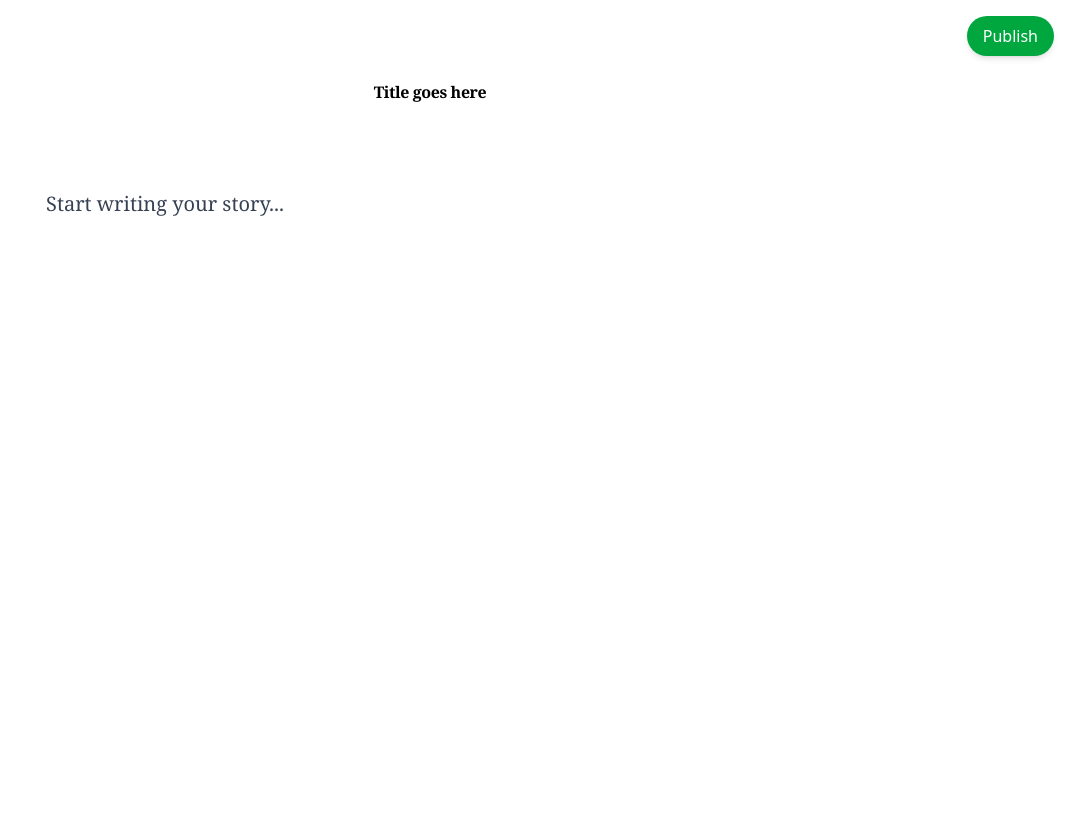
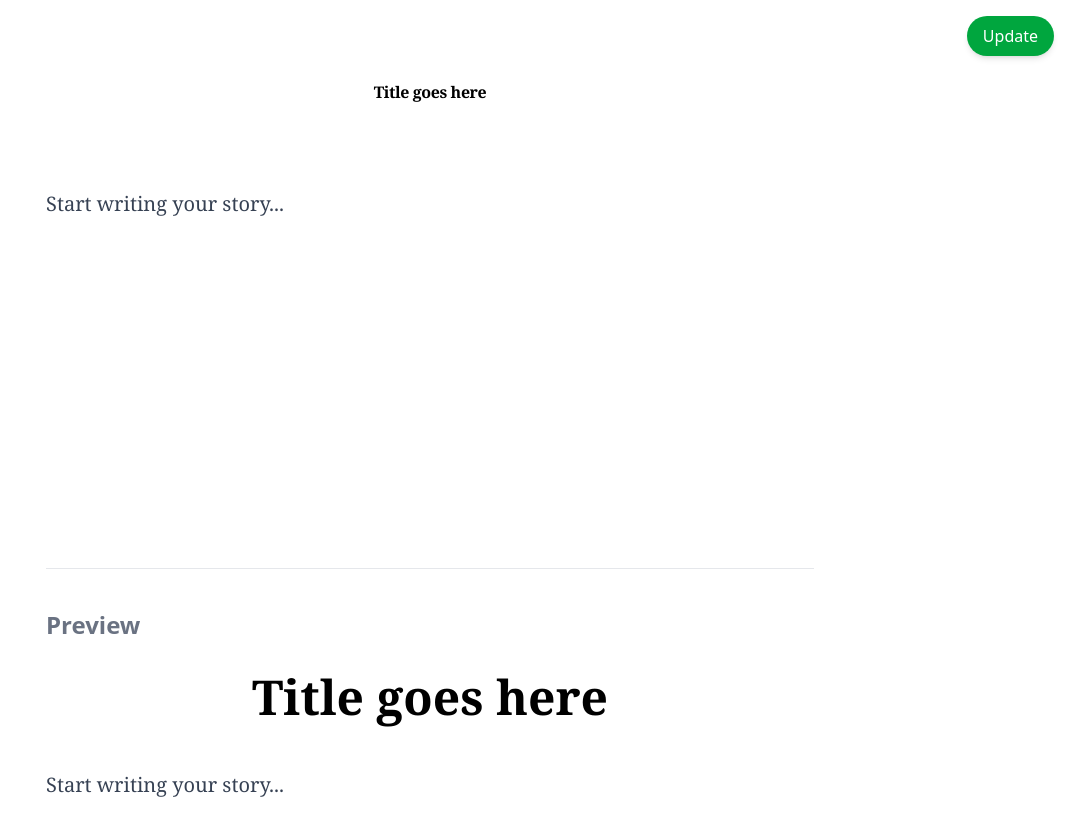
Before and after one commit to Mohfazam/Normal, a React (Vite) app in the folder Frontend/: page / in a window 1280 px wide. Shown: the top 836 px of the page, without its empty margins (210-1280 px from the left). Before the commit the page ends 800 px from the top, so only its background shows below. Built offline with nearby package versions, Linux system fonts and the light colour scheme.

Commit message:
Text Editor 5

```diff
--- a/Frontend/src/Components/TextEditor.tsx
+++ b/Frontend/src/Components/TextEditor.tsx
@@ -10,19 +10,27 @@ import OrderedList from '@tiptap/extension-ordered-list'
 import Blockquote from '@tiptap/extension-blockquote'
 import Code from '@tiptap/extension-code'
 import CodeBlockLowlight from '@tiptap/extension-code-block-lowlight'
-import { useState } from 'react'
+import { useState, useEffect } from 'react'
 import { common, createLowlight } from 'lowlight'
 
 const lowlight = createLowlight(common)
 
 interface TextEditorProps {
-  Editable: boolean;
+  editable: boolean;
+  initialTitle?: string;
+  initialBody?: string;
+  onSave: (content: { title: string; body: string }) => void;
 }
 
-export const TextEditor = ({ Editable }: TextEditorProps) => {
+export const TextEditor = ({
+  editable,
+  initialTitle = '<h1>Title goes here</h1>',
+  initialBody = '<p>Start writing your story...</p>',
+  onSave
+}: TextEditorProps) => {
   const [content, setContent] = useState({
-    title: '',
-    body: '',
+    title: initialTitle,
+    body: initialBody,
   })
 
   const headingEditor = useEditor({
@@ -41,8 +49,8 @@ export const TextEditor = ({ Editable }: TextEditorProps) => {
         HTMLAttributes: { class: 'text-green-600 hover:underline' }
       }),
     ],
-    content: '<h1>Title goes here</h1>',
-    editable: Editable,
+    content: initialTitle,
+    editable: editable,
     editorProps: {
       attributes: {
         class: 'focus:outline-none',
@@ -86,8 +94,8 @@ export const TextEditor = ({ Editable }: TextEditorProps) => {
       }),
       Underline,
     ],
-    content: '<p>Start writing your story...</p>',
-    editable: Editable,
+    content: initialBody,
+    editable: editable,
     editorProps: {
       attributes: {
         class: 'focus:outline-none',
@@ -95,12 +103,24 @@ export const TextEditor = ({ Editable }: TextEditorProps) => {
     },
   })
 
+  // Update editors when initial content changes (e.g., after fetching from API)
+  useEffect(() => {
+    if (headingEditor && initialTitle) {
+      headingEditor.commands.setContent(initialTitle)
+    }
+    if (bodyEditor && initialBody) {
+      bodyEditor.commands.setContent(initialBody)
+    }
+  }, [initialTitle, initialBody, headingEditor, bodyEditor])
+
   const handleSave = () => {
     if (headingEditor && bodyEditor) {
-      setContent({
+      const newContent = {
         title: headingEditor.getHTML(),
         body: bodyEditor.getHTML(),
-      })
+      }
+      setContent(newContent)
+      onSave(newContent)
     }
   }
 
@@ -115,7 +135,6 @@ export const TextEditor = ({ Editable }: TextEditorProps) => {
         zIndex: 999,
       }}
       shouldShow={({ editor }) => {
-        // Only show bubble menu when there's text selected
         return editor.view.state.selection.content().size > 0
       }}
     >
@@ -125,9 +144,7 @@ export const TextEditor = ({ Editable }: TextEditorProps) => {
           { label: 'Italic', command: 'toggleItalic', icon: 'I' },
           { label: 'Underline', command: 'toggleUnderline', icon: 'U' },
           ...(isTitle ? [] : [
-            { label: 'H1', command: 'toggleHeading', args: [{ level: 1 }], icon: 'H1' },
             { label: 'H2', command: 'toggleHeading', args: [{ level: 2 }], icon: 'H2' },
-            { label: 'H3', command: 'toggleHeading', args: [{ level: 3 }], icon: 'H3' }
           ]),
           ...(isTitle ? [] : [
             { label: 'Quote', command: 'toggleBlockquote', icon: '❝' },
@@ -137,24 +154,15 @@ export const TextEditor = ({ Editable }: TextEditorProps) => {
         ].map(({ label, command, args = [], icon }) => {
           let isActive = false;
 
-          // Special handling for heading activation check
           if (command === 'toggleHeading') {
             isActive = editor.isActive('heading', { level: args[0]?.level || 2 });
-          }
-          // Special handling for blockquote
-          else if (command === 'toggleBlockquote') {
+          } else if (command === 'toggleBlockquote') {
             isActive = editor.isActive('blockquote');
-          }
-          // Special handling for bullet list
-          else if (command === 'toggleBulletList') {
+          } else if (command === 'toggleBulletList') {
             isActive = editor.isActive('bulletList');
-          }
-          // Special handling for code block
-          else if (command === 'toggleCodeBlock') {
+          } else if (command === 'toggleCodeBlock') {
             isActive = editor.isActive('codeBlock');
-          }
-          // Default activation check
-          else {
+          } else {
             const baseCommand = command.replace('toggle', '').toLowerCase();
             isActive = editor.isActive(baseCommand);
           }
@@ -178,13 +186,13 @@ export const TextEditor = ({ Editable }: TextEditorProps) => {
 
   return (
     <div className="max-w-3xl mx-auto pb-20">
-      {/* Fixed publish button */}
+      {/* Fixed publish/update button */}
       <div className="fixed top-4 right-4 z-10">
         <button
           onClick={handleSave}
           className="px-4 py-2 bg-green-600 text-white rounded-full hover:bg-green-700 transition shadow-md"
         >
-          Publish
+          {initialTitle ? 'Update' : 'Publish'}
         </button>
       </div>
 
@@ -206,11 +214,10 @@ export const TextEditor = ({ Editable }: TextEditorProps) => {
         />
       </div>
 
-      {/* Preview section - styled like Medium articles */}
-      {content.title || content.body ? (
+      {/* Preview section */}
+      {(content.title || content.body) && (
         <div className="mt-20 pt-10 border-t border-gray-200">
           <h3 className="text-2xl font-bold mb-8 text-gray-500">Preview</h3>
-
           <div className="prose max-w-none prose-lg mx-auto">
             <div
               className="font-serif text-5xl font-bold text-center mb-12"
@@ -222,7 +229,7 @@ export const TextEditor = ({ Editable }: TextEditorProps) => {
             />
           </div>
         </div>
-      ) : null}
+      )}
     </div>
   )
 }
--- a/Frontend/src/Pages/Home.tsx
+++ b/Frontend/src/Pages/Home.tsx
@@ -3,7 +3,7 @@ import { TextEditor } from "../Components/TextEditor"
 export const Home = () => {
     return(
         <div>
-            <TextEditor Editable={true} />
+            <TextEditor editable={true} onSave={() => null} />
         </div>
     )
 }
```
